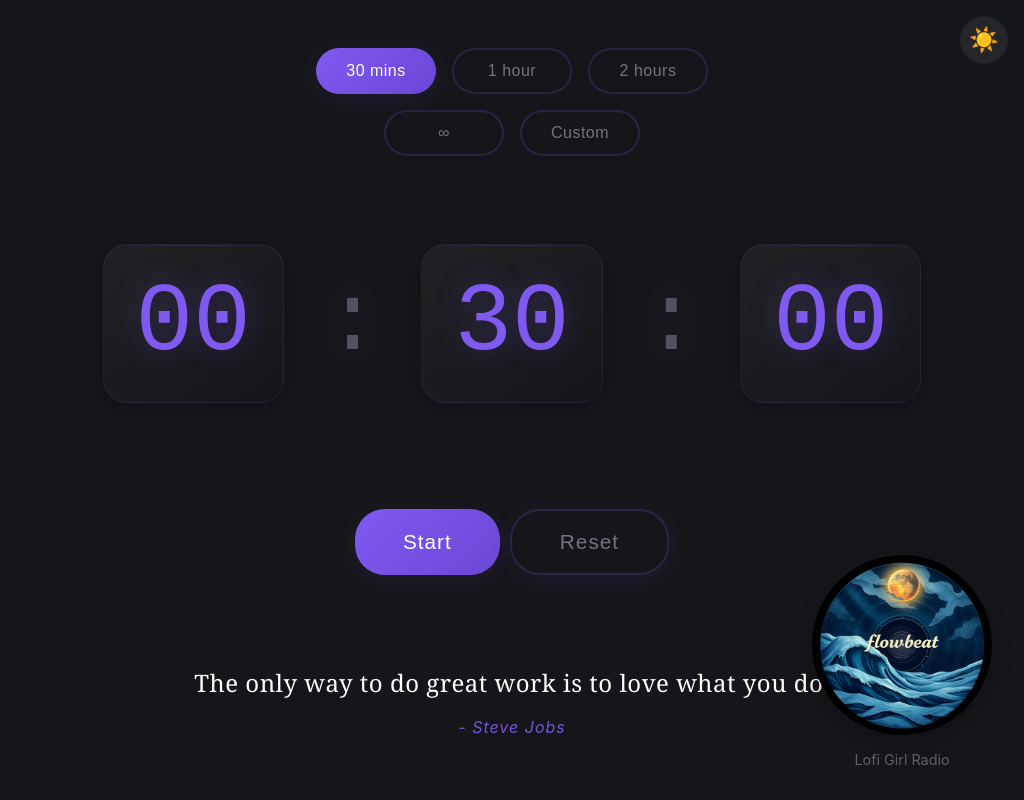
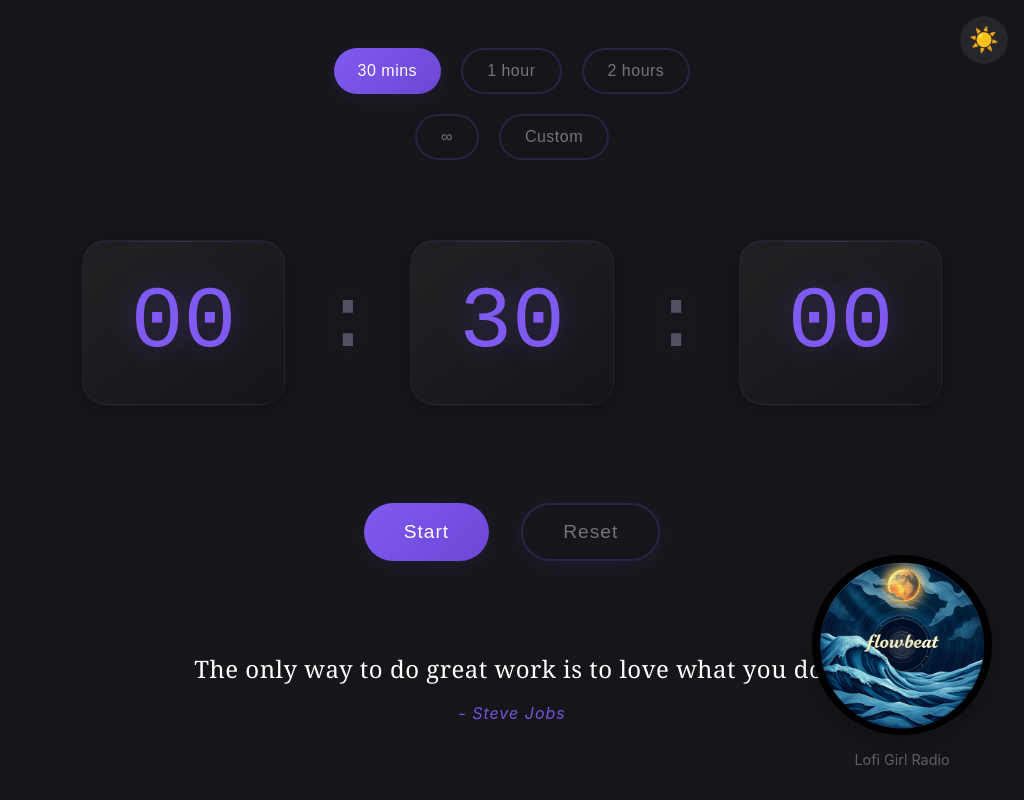
Before and after one commit to KeshariPiyush24/FlowBeat, a React (Vite) app: page / in a window 1024 px wide. Built offline with nearby package versions, Linux system fonts and the light colour scheme; no server answers.

Commit message:
made responsive for tablet view as well

```diff
--- a/src/components/Timer/Timer.css
+++ b/src/components/Timer/Timer.css
@@ -355,3 +355,196 @@ body.dark-mode .time-unit {
         padding: 15px;
     }
 }
+
+/* Tablet - Portrait Mode (768px - 1024px) */
+@media (min-width: 768px) and (max-width: 1024px) and (orientation: portrait) {
+    .digital-clock {
+        font-size: 4rem;
+        gap: 1rem;
+    }
+
+    .time-unit {
+        min-width: 120px;
+        padding: 1.5rem 2rem;
+    }
+
+    .timer-modes {
+        max-width: 90%;
+        gap: 1rem;
+    }
+
+    .mode-button {
+        padding: 0.75rem 1.25rem;
+        font-size: 0.9rem;
+        min-width: 110px;
+    }
+
+    .timer-controls {
+        flex-direction: row;
+        max-width: 90%;
+        gap: 1.5rem;
+    }
+
+    .control-button {
+        padding: 1rem 2rem;
+        font-size: 1.1rem;
+        width: auto;
+    }
+}
+
+/* Tablet - Landscape Mode (768px - 1024px) */
+@media (min-width: 768px) and (max-width: 1024px) and (orientation: landscape) {
+    .timer {
+        gap: 2rem;
+        padding: 1rem;
+    }
+
+    .digital-clock {
+        font-size: 4.5rem;
+        gap: 1.25rem;
+    }
+
+    .time-unit {
+        min-width: 150px;
+        padding: 2rem 2.5rem;
+    }
+
+    .timer-modes {
+        max-width: 80%;
+        gap: 1.25rem;
+    }
+
+    .mode-button {
+        padding: 0.75rem 1.5rem;
+        font-size: 1rem;
+        min-width: 120px;
+    }
+
+    .timer-controls {
+        flex-direction: row;
+        max-width: 80%;
+        gap: 2rem;
+    }
+
+    .control-button {
+        padding: 1rem 2.5rem;
+        font-size: 1.2rem;
+    }
+}
+
+/* Large Tablets and Small Laptops (1024px - 1200px) */
+@media (min-width: 1024px) and (max-width: 1200px) {
+    .digital-clock {
+        font-size: 5rem;
+    }
+
+    .time-unit {
+        min-width: 160px;
+        padding: 2rem 3rem;
+    }
+}
+
+/* iPad Pro and Similar Large Tablets */
+@media (min-width: 1024px) and (max-width: 1366px) {
+    .timer {
+        gap: 2.5rem;
+    }
+
+    .digital-clock {
+        font-size: 5.5rem;
+    }
+
+    .time-unit {
+        min-width: 180px;
+    }
+}
+
+/* Adjust for different aspect ratios */
+@media (max-aspect-ratio: 3/4) {
+    .timer {
+        gap: 2rem;
+    }
+
+    .digital-clock {
+        font-size: clamp(2.5rem, 8vw, 4.5rem);
+    }
+
+    .time-unit {
+        min-width: clamp(80px, 25vw, 150px);
+        padding: clamp(1rem, 3vw, 2rem);
+    }
+}
+
+/* Handle smaller heights in landscape mode */
+@media (max-height: 600px) and (orientation: landscape) {
+    .timer {
+        gap: 1.5rem;
+    }
+
+    .digital-clock {
+        font-size: 3rem;
+    }
+
+    .time-unit {
+        min-width: 100px;
+        padding: 1rem 1.5rem;
+    }
+
+    .timer-modes {
+        margin-bottom: 1rem;
+    }
+
+    .mode-button {
+        padding: 0.5rem 1rem;
+    }
+
+    .timer-controls {
+        margin-top: 1rem;
+    }
+
+    .control-button {
+        padding: 0.75rem 1.5rem;
+    }
+}
+
+/* Ensure minimum touch target sizes across all devices */
+.mode-button,
+.control-button {
+    min-height: 44px;
+    min-width: 44px;
+    touch-action: manipulation;
+}
+
+/* Optimize for foldable devices */
+@media (max-width: 280px) {
+    .timer {
+        padding: 0.5rem;
+    }
+
+    .digital-clock {
+        font-size: 1.75rem;
+    }
+
+    .time-unit {
+        min-width: 55px;
+        padding: 0.5rem;
+    }
+}
+
+/* Add smooth transitions for better user experience */
+.time-unit,
+.mode-button,
+.control-button {
+    transition: all 0.3s ease;
+}
+
+/* Ensure content is centered and readable on ultra-wide screens */
+@media (min-width: 1920px) {
+    .timer {
+        max-width: 1400px;
+    }
+
+    .digital-clock {
+        font-size: 7rem;
+    }
+}
```
